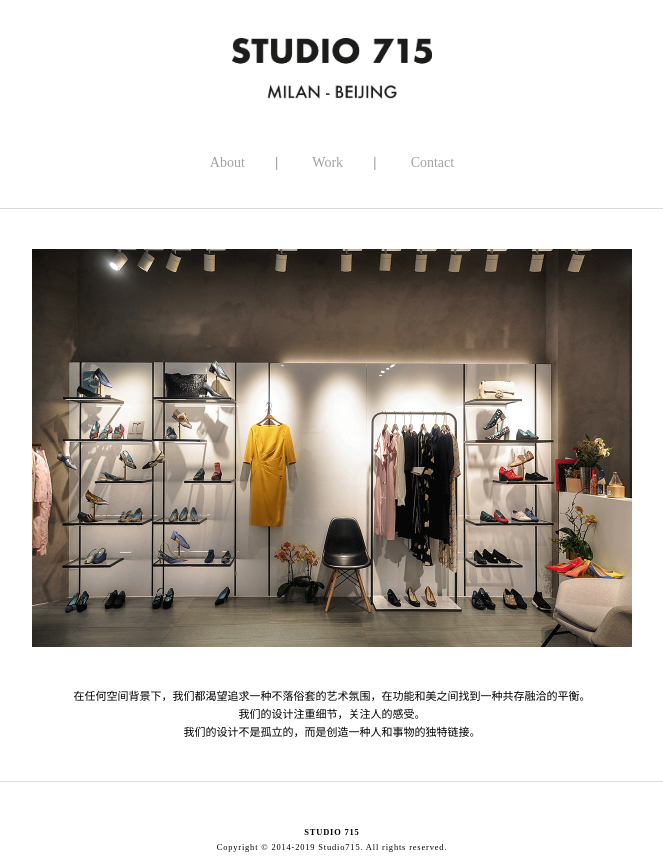
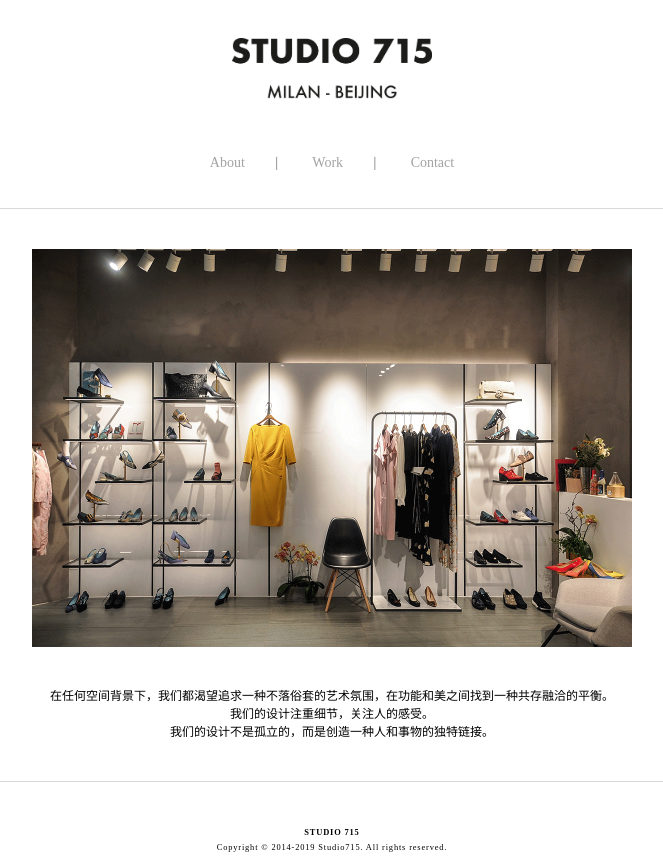
Before and after one commit to Zh-Yu/studio715, a Vue app: page /#/ in a window 1280 px wide. Shown: the whole page, without its empty margins (308-971 px from the left). Built offline with nearby package versions, Linux system fonts and the light colour scheme.

Commit message:
all done

```diff
--- a/src/views/home.vue
+++ b/src/views/home.vue
@@ -47,7 +47,7 @@ img{
 .content{
   margin: 40px auto 0;
   text-align: center;
-  font-size: 11px;
+  font-size: 12px;
   width: 100%;
   line-height: 18px;
 }
```
